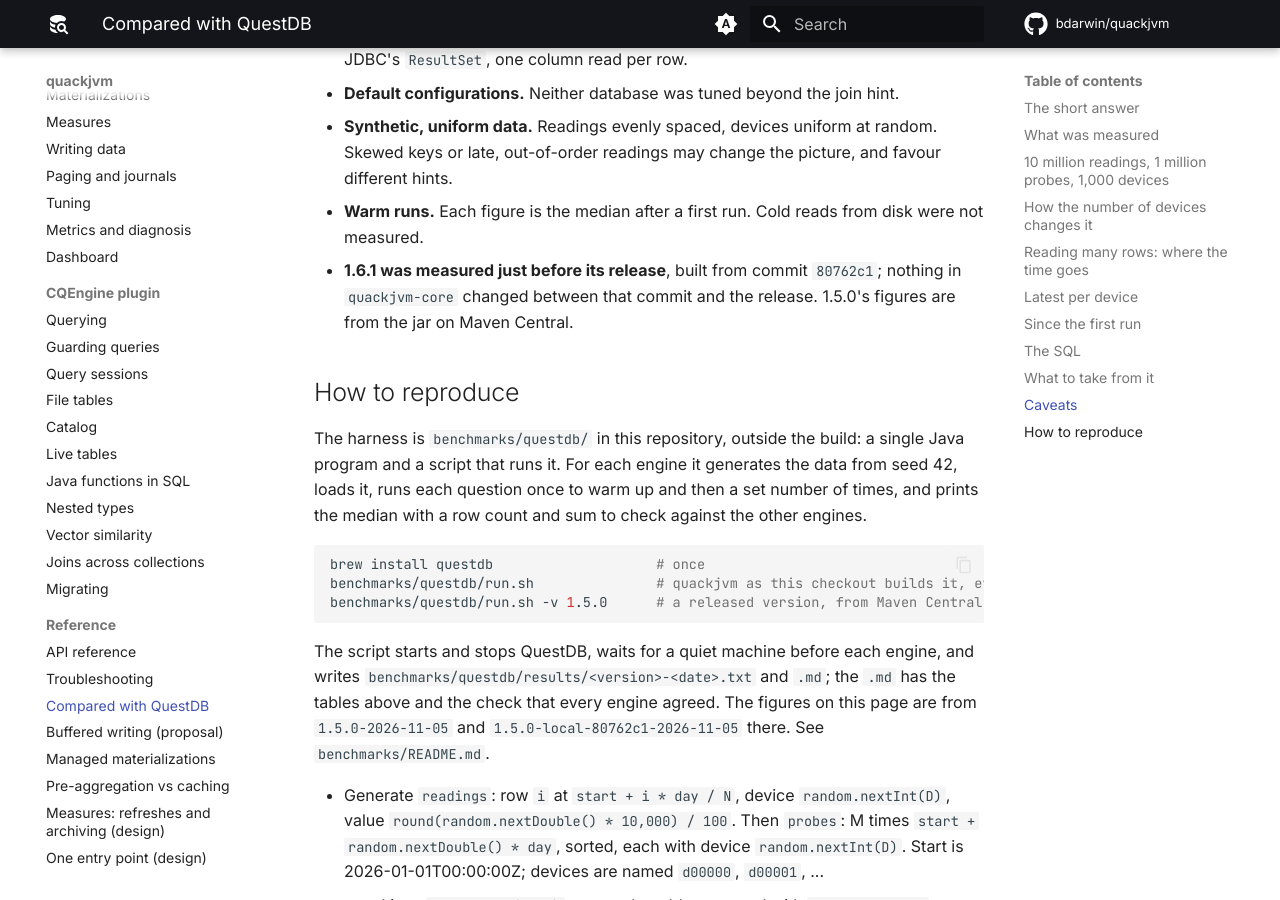
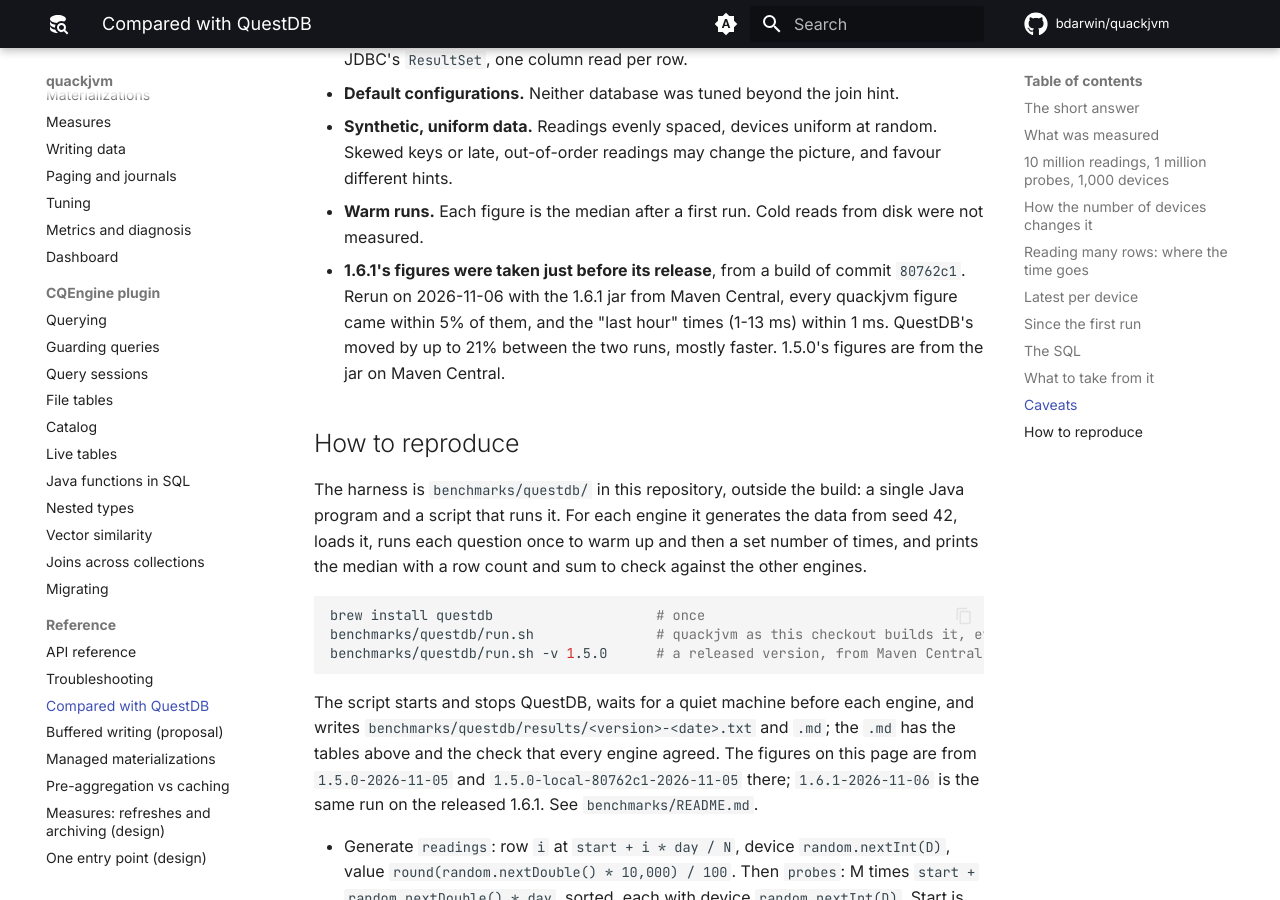
Before and after one commit to bdarwin/quackjvm, an MkDocs documentation site: the page built from docs/questdb.md, in a window 1280 px wide and 900 px high, scrolled down 11194 px. Built offline with MkDocs 1.6.1 and Material for MkDocs 9.7.7, drawn with Linux system fonts in a browser that asks for light colours; comment, search, counter and statistics services are not loaded.

Commit message:
QuestDB comparison: rerun on the released 1.6.1 jar, figures within 5% of the pre-release run

```diff
--- a/docs/questdb.md
+++ b/docs/questdb.md
@@ -335,9 +335,10 @@ fast as the machine allows.
 - **Synthetic, uniform data.** Readings evenly spaced, devices uniform at random. Skewed keys or
   late, out-of-order readings may change the picture, and favour different hints.
 - **Warm runs.** Each figure is the median after a first run. Cold reads from disk were not measured.
-- **1.6.1 was measured just before its release**, built from commit `80762c1`; nothing in
-  `quackjvm-core` changed between that commit and the release. 1.5.0's figures are from the jar on
-  Maven Central.
+- **1.6.1's figures were taken just before its release**, from a build of commit `80762c1`.
+  Rerun on 2026-11-06 with the 1.6.1 jar from Maven Central, every quackjvm figure came within 5%
+  of them, and the "last hour" times (1-13 ms) within 1 ms. QuestDB's moved by up to 21% between
+  the two runs, mostly faster. 1.5.0's figures are from the jar on Maven Central.
 
 ## How to reproduce
 
@@ -355,7 +356,7 @@ benchmarks/questdb/run.sh -v 1.5.0      # a released version, from Maven Central
 The script starts and stops QuestDB, waits for a quiet machine before each engine, and writes
 `benchmarks/questdb/results/<version>-<date>.txt` and `.md`; the `.md` has the tables above and the
 check that every engine agreed. The figures on this page are from `1.5.0-2026-11-05` and
-`1.5.0-local-80762c1-2026-11-05` there. See `benchmarks/README.md`.
+`1.5.0-local-80762c1-2026-11-05` there; `1.6.1-2026-11-06` is the same run on the released 1.6.1. See `benchmarks/README.md`.
 
 - Generate `readings`: row `i` at `start + i * day / N`, device `random.nextInt(D)`, value
   `round(random.nextDouble() * 10,000) / 100`. Then `probes`: M times `start + random.nextDouble() * day`,
```
Also changed, not shown: benchmarks/questdb/results/1.6.1-2026-11-06.md (added, +55 -0 lines), 1 other file.
